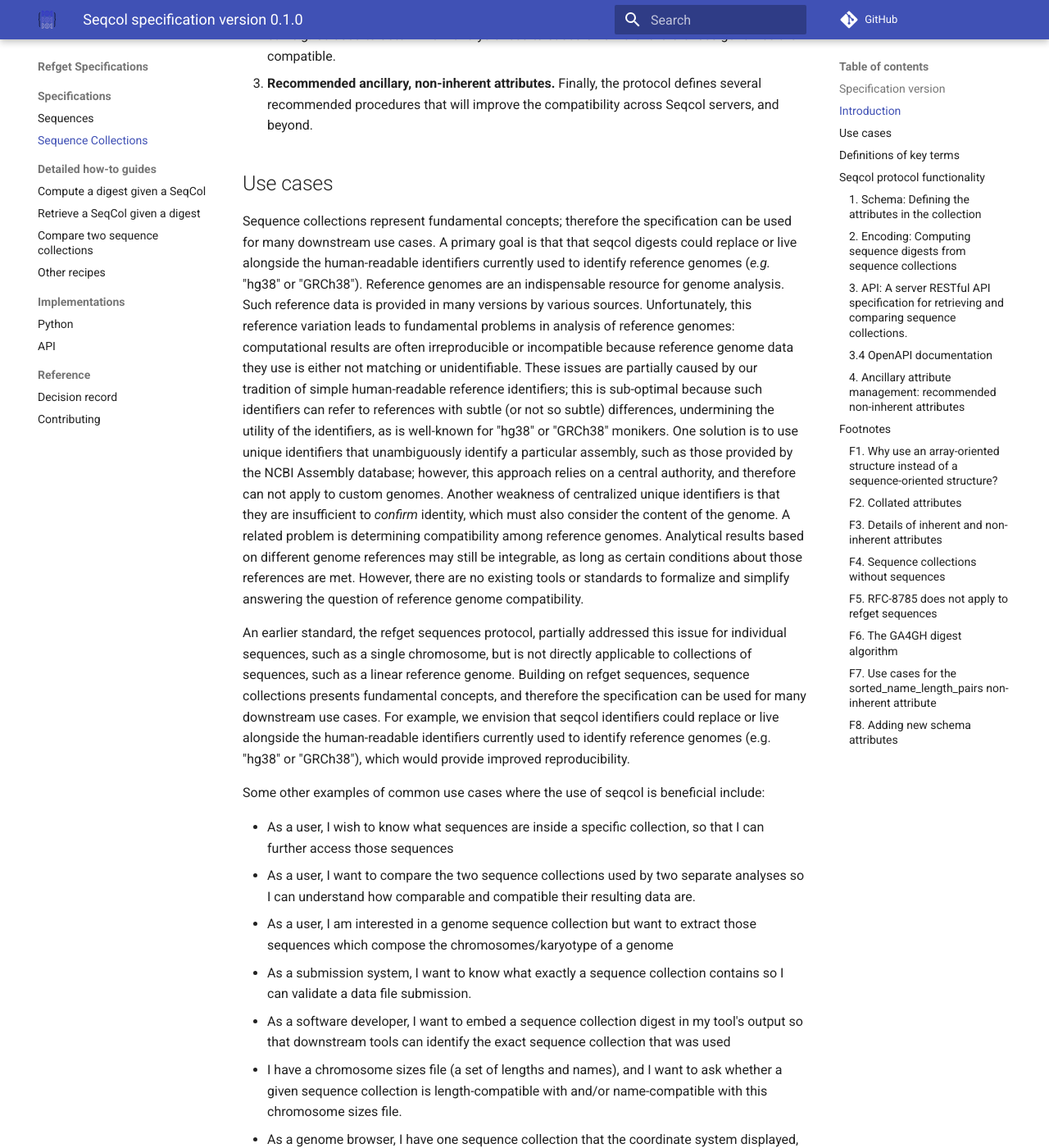
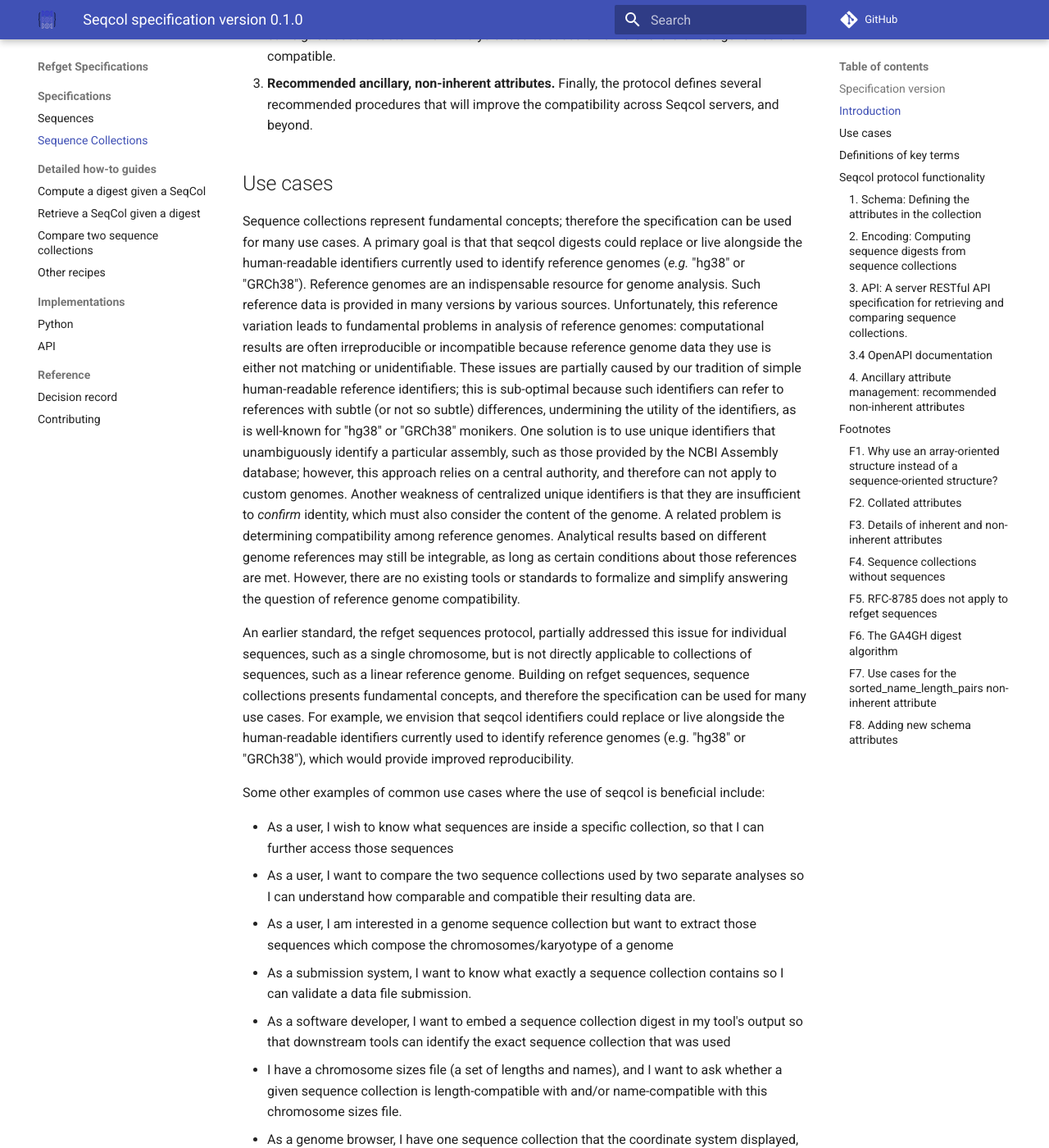
Before and after one commit to ga4gh/refget, an MkDocs documentation site: the page built from docs/seqcol.md, in a window 1280 px wide and 1400 px high, scrolled down 1021 px. Shown: the whole window at 82% size. Built offline with MkDocs 1.6.1 and Material for MkDocs 9.7.7, drawn with Linux system fonts in a browser that asks for light colours; comment, search, counter and statistics services are not loaded; some of the changed text lies outside the part shown.

```diff
--- a/docs/seqcol.md
+++ b/docs/seqcol.md
@@ -35,7 +35,7 @@ In brief, the project specifies several procedures:
 
 ## Use cases
 
-Sequence collections represent fundamental concepts; therefore the specification can be used for many downstream use cases.
+Sequence collections represent fundamental concepts; therefore the specification can be used for many use cases.
 A primary goal is that that seqcol digests could replace or live alongside the human-readable identifiers currently used to identify reference genomes (*e.g.* "hg38" or "GRCh38").
 Reference genomes are an indispensable resource for genome analysis.
 Such reference data is provided in many versions by various sources.
@@ -48,7 +48,7 @@ Analytical results based on different genome references may still be integrable,
 However, there are no existing tools or standards to formalize and simplify answering the question of reference genome compatibility.
 
 An earlier standard, the refget sequences protocol, partially addressed this issue for individual sequences, such as a single chromosome, but is not directly applicable to collections of sequences, such as a linear reference genome.
-Building on refget sequences, sequence collections presents fundamental concepts, and therefore the specification can be used for many downstream use cases.
+Building on refget sequences, sequence collections presents fundamental concepts, and therefore the specification can be used for many use cases.
 For example, we envision that seqcol identifiers could replace or live alongside the human-readable identifiers currently used to identify reference genomes (e.g. "hg38" or "GRCh38"), which would provide improved reproducibility.
 
 Some other examples of common use cases where the use of seqcol is beneficial include:
```
Also changed, not shown: other parts of docs/seqcol.md (+7 -7 lines).
